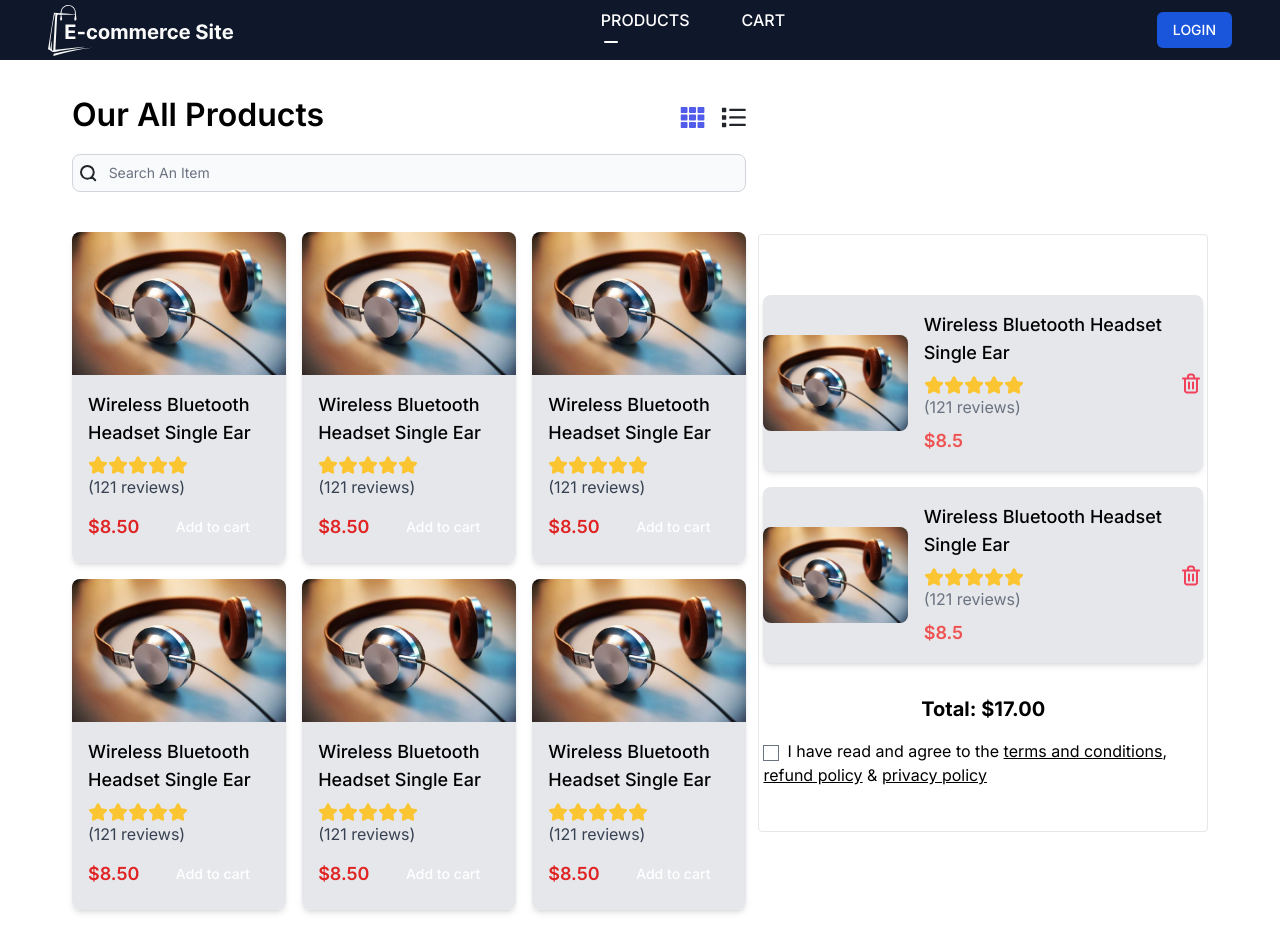
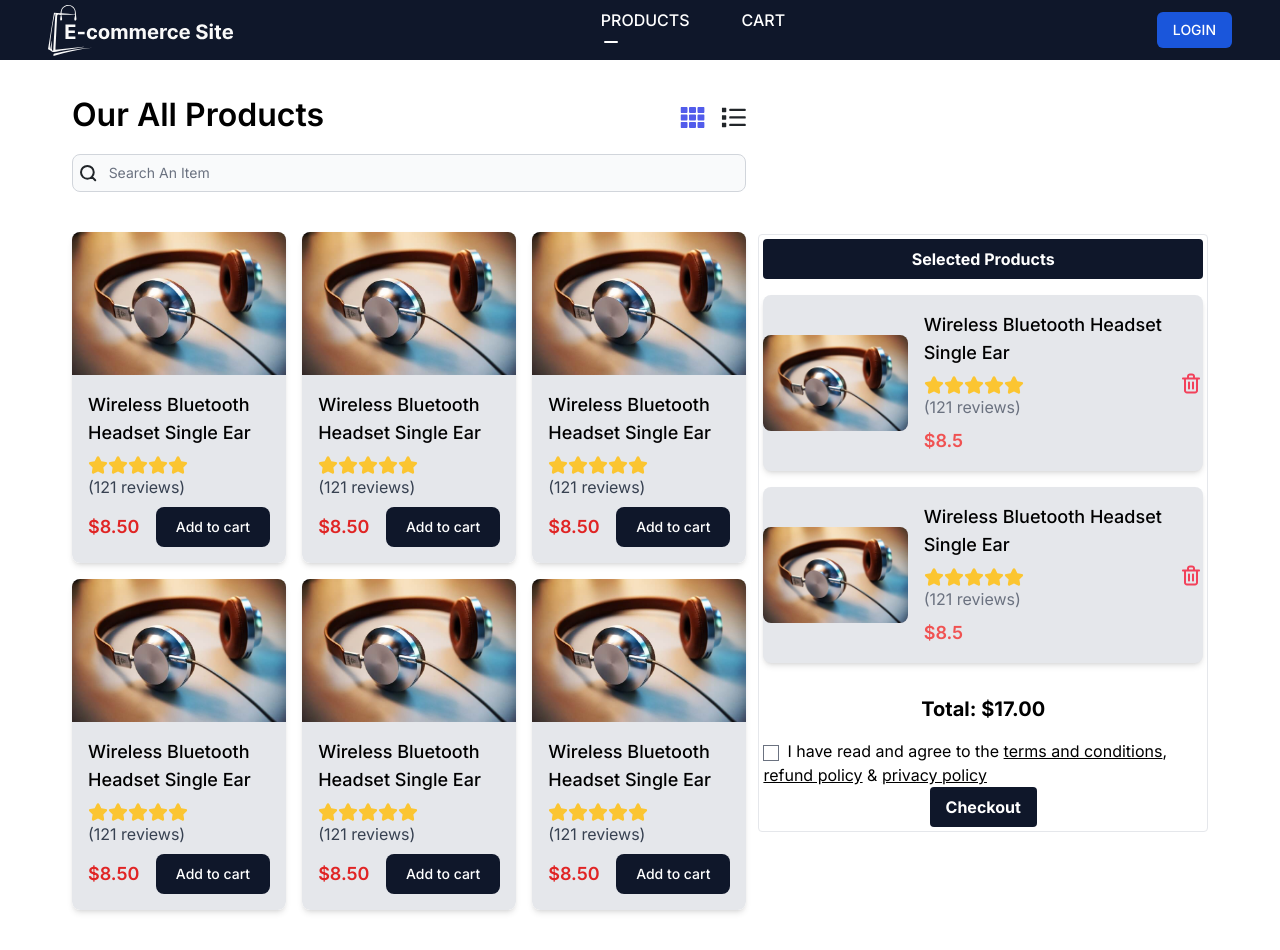
Before and after one commit to Nibaron/tech_analytica_task, a Next.js app: page /products in a window 1280 px wide. Shown: the top 950 px of the page. Built offline with nearby package versions, Linux system fonts and the light colour scheme.

Commit message:
color fix

```diff
--- a/conponents/card/MultiProductCard.tsx
+++ b/conponents/card/MultiProductCard.tsx
@@ -31,7 +31,7 @@ export const MultiProductCard: React.FC<ProductCardProps> = ({
           {" "}
           {/* Added flex-wrap for sm */}
           <p className="mr-2 text-lg font-semibold text-red-600">$8.50</p>
-          <button className="rounded-lg bg-black px-5 py-2.5 text-center text-sm font-medium text-white ">
+          <button className="rounded-lg bg-slate-900 px-5 py-2.5 text-center text-sm font-medium text-white ">
             Add to cart
           </button>
         </div>
--- a/conponents/card/SingleProductCard.tsx
+++ b/conponents/card/SingleProductCard.tsx
@@ -32,7 +32,7 @@ export const SingleProductCard: React.FC<ProductCardProps> = ({
           </p>
         </div>
       </div>
-      <button className="rounded-lg bg-black mr-2 mb-6 px-5 py-2.5 text-center text-sm font-medium text-white">
+      <button className="rounded-lg bg-slate-900 mr-2 mb-6 px-5 py-2.5 text-center text-sm font-medium text-white">
         Add to cart
       </button>
     </div>
--- a/conponents/cart/cart-component.tsx
+++ b/conponents/cart/cart-component.tsx
@@ -30,7 +30,7 @@ const CartComponent: React.FC = () => {
   return (
     <div className="flex flex-col items-center">
       <div className="p-1 border rounded">
-        <div className="font-inter text-[12px] font-bold leading-[20px] tracking-[2px] text-center text-white mb-4 bg-black rounded px-4 py-2">
+        <div className="font-inter text-[12px] font-bold leading-[20px] tracking-[2px] text-center text-white mb-4 bg-slate-900 rounded px-4 py-2">
           Selected Products
         </div>
 
@@ -45,7 +45,7 @@ const CartComponent: React.FC = () => {
           </label>
           <br />
           <div className="flex justify-center">
-            <button className="font-inter text-[12px] font-bold leading-[20px] tracking-[2px] text-left bg-black text-white px-4 py-2 rounded ml-4">
+            <button className="font-inter text-[12px] font-bold leading-[20px] tracking-[2px] text-left bg-slate-900 text-white px-4 py-2 rounded ml-4">
               Checkout
             </button>
           </div>
```
